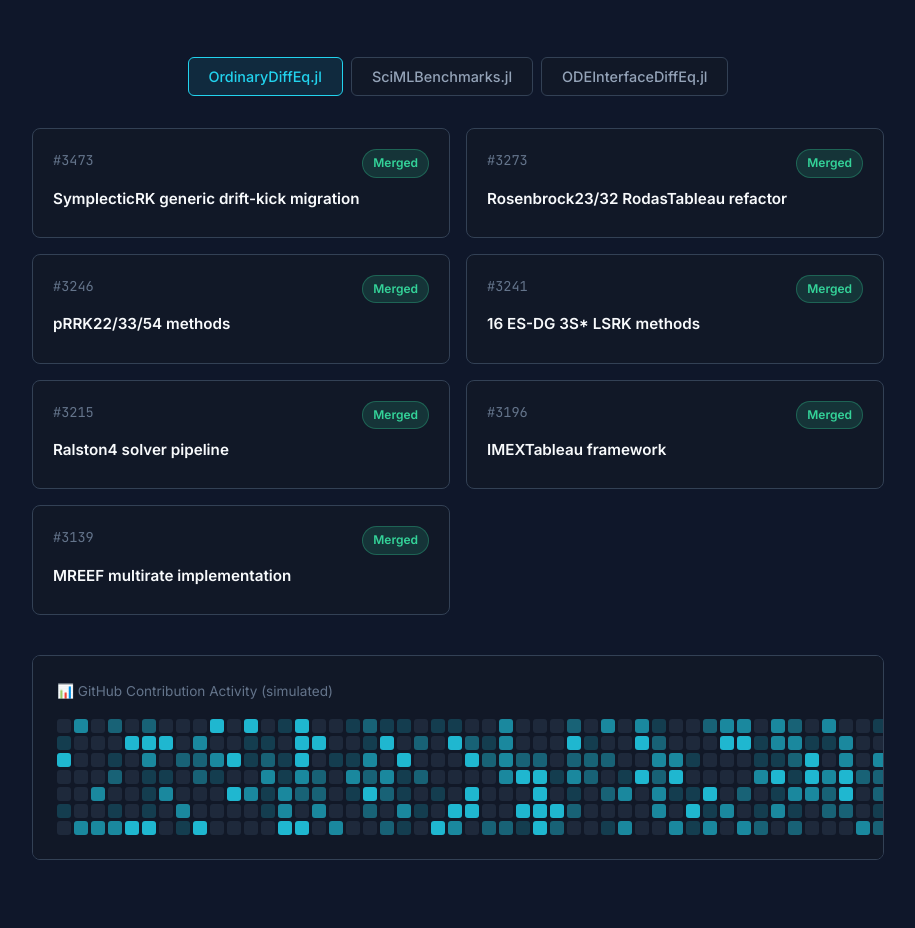
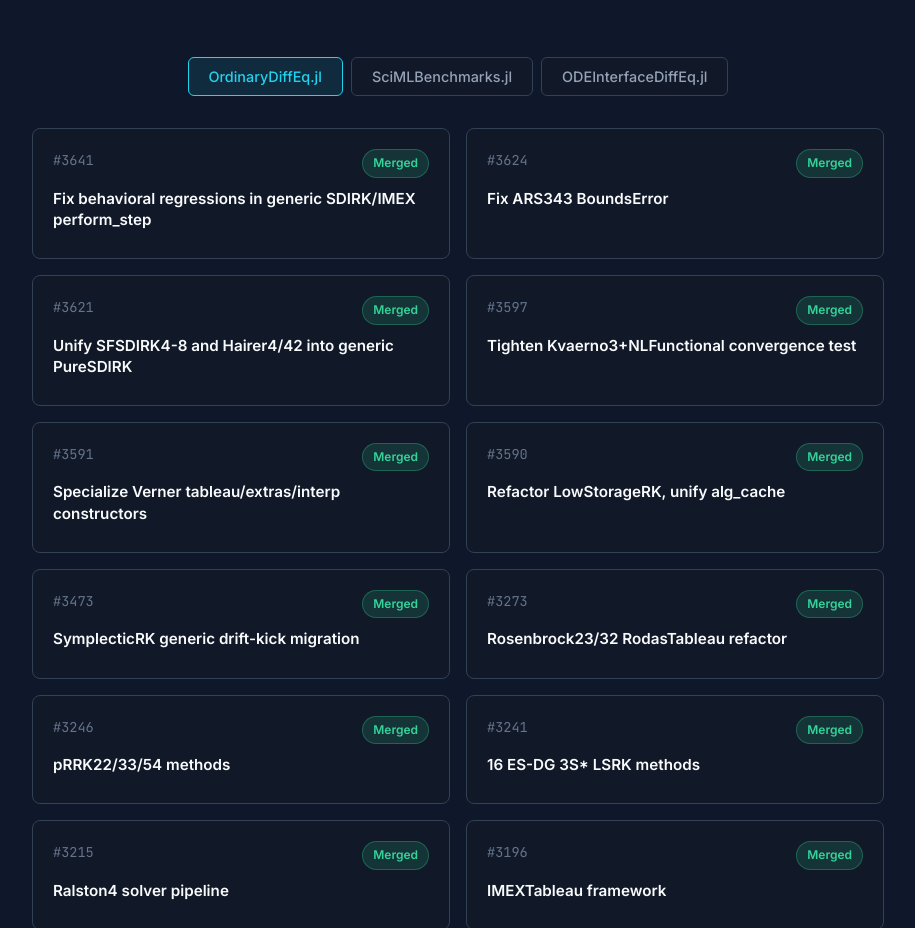
Before and after one commit to singhharsh1708/gsoc_blog, a plain HTML site: page index.html in a window 1280 px wide. Shown: the part 4343-5271 px from the top of the page, without its empty margins (182-1097 px from the left). Drawn offline with Linux system fonts and the light colour scheme.

Commit message:
Add newly merged PRs to contributions section

```diff
--- a/index.html
+++ b/index.html
@@ -150,6 +150,12 @@
     </div>
     <!-- OrdinaryDiffEq -->
     <div class="contrib-grid contrib-panel" data-panel="ode" style="display:grid;">
+      <a class="pr-card" href="https://github.com/SciML/OrdinaryDiffEq.jl/pull/3641" target="_blank"><div class="pr-card-header"><span class="pr-number">#3641</span><span class="pr-status merged">Merged</span></div><h4>Fix behavioral regressions in generic SDIRK/IMEX perform_step</h4></a>
+      <a class="pr-card" href="https://github.com/SciML/OrdinaryDiffEq.jl/pull/3624" target="_blank"><div class="pr-card-header"><span class="pr-number">#3624</span><span class="pr-status merged">Merged</span></div><h4>Fix ARS343 BoundsError</h4></a>
+      <a class="pr-card" href="https://github.com/SciML/OrdinaryDiffEq.jl/pull/3621" target="_blank"><div class="pr-card-header"><span class="pr-number">#3621</span><span class="pr-status merged">Merged</span></div><h4>Unify SFSDIRK4-8 and Hairer4/42 into generic PureSDIRK</h4></a>
+      <a class="pr-card" href="https://github.com/SciML/OrdinaryDiffEq.jl/pull/3597" target="_blank"><div class="pr-card-header"><span class="pr-number">#3597</span><span class="pr-status merged">Merged</span></div><h4>Tighten Kvaerno3+NLFunctional convergence test</h4></a>
+      <a class="pr-card" href="https://github.com/SciML/OrdinaryDiffEq.jl/pull/3591" target="_blank"><div class="pr-card-header"><span class="pr-number">#3591</span><span class="pr-status merged">Merged</span></div><h4>Specialize Verner tableau/extras/interp constructors</h4></a>
+      <a class="pr-card" href="https://github.com/SciML/OrdinaryDiffEq.jl/pull/3590" target="_blank"><div class="pr-card-header"><span class="pr-number">#3590</span><span class="pr-status merged">Merged</span></div><h4>Refactor LowStorageRK, unify alg_cache</h4></a>
       <a class="pr-card" href="https://github.com/SciML/OrdinaryDiffEq.jl/pull/3473" target="_blank"><div class="pr-card-header"><span class="pr-number">#3473</span><span class="pr-status merged">Merged</span></div><h4>SymplecticRK generic drift-kick migration</h4></a>
       <a class="pr-card" href="https://github.com/SciML/OrdinaryDiffEq.jl/pull/3273" target="_blank"><div class="pr-card-header"><span class="pr-number">#3273</span><span class="pr-status merged">Merged</span></div><h4>Rosenbrock23/32 RodasTableau refactor</h4></a>
       <a class="pr-card" href="https://github.com/SciML/OrdinaryDiffEq.jl/pull/3246" target="_blank"><div class="pr-card-header"><span class="pr-number">#3246</span><span class="pr-status merged">Merged</span></div><h4>pRRK22/33/54 methods</h4></a>
```
